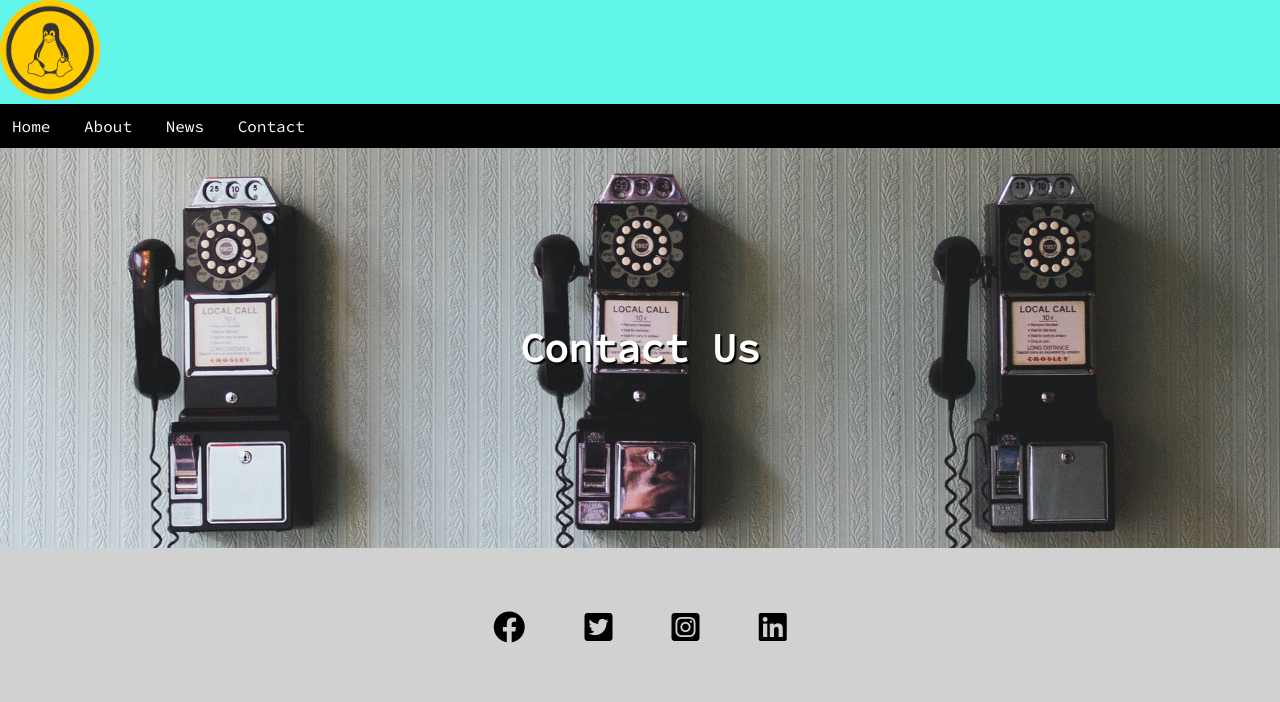
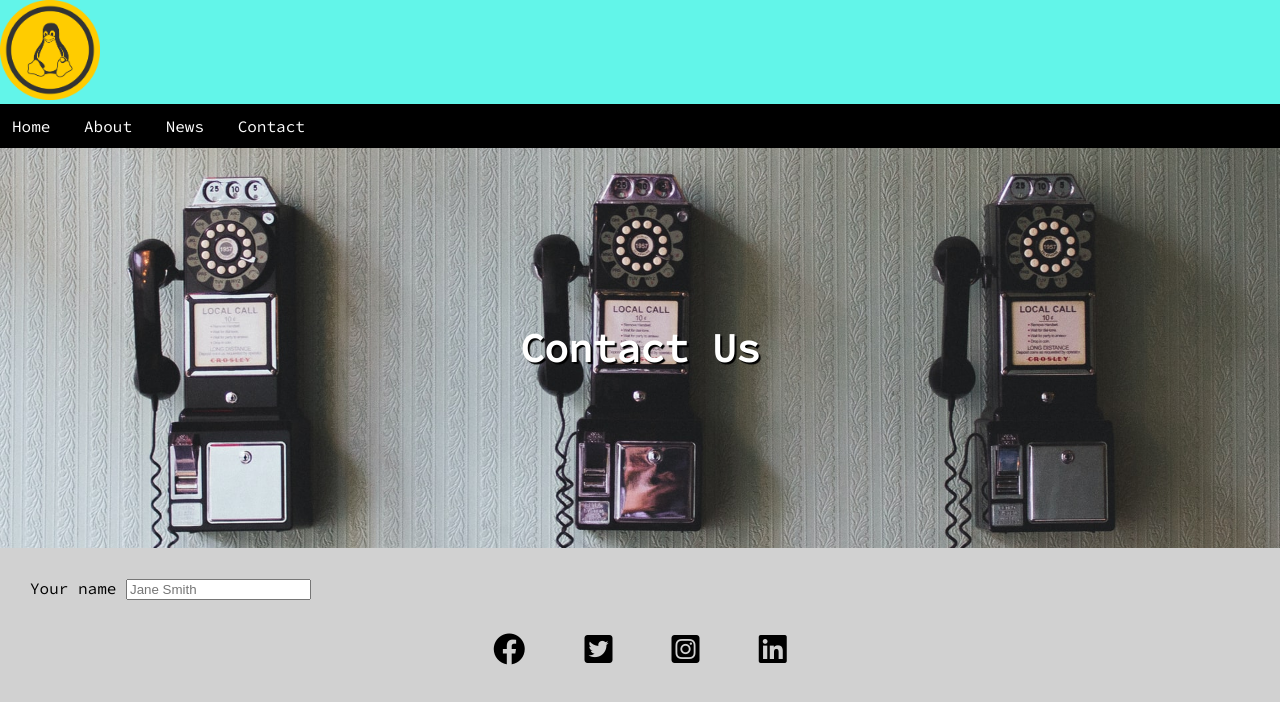
Before and after one commit to mujohannes/classWebsite22T1, a plain HTML site: page contact.html in a window 1280 px wide. Drawn offline with Linux system fonts and the light colour scheme.

Commit message:
added input into contact form

```diff
--- a/contact.html
+++ b/contact.html
@@ -31,7 +31,10 @@
     <h1>Contact Us</h1>
   </div>
   <main class="content">
-
+    <form id="contact-form">
+        <label for="username">Your name</label>
+        <input type="text" id="username" name="name" placeholder="Jane Smith">
+    </form>
   </main>
   <footer class="footer">
     <nav class="social">
```
